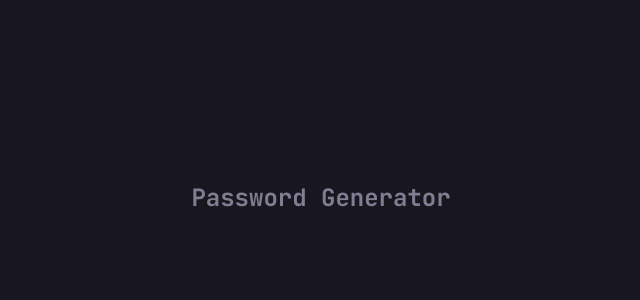
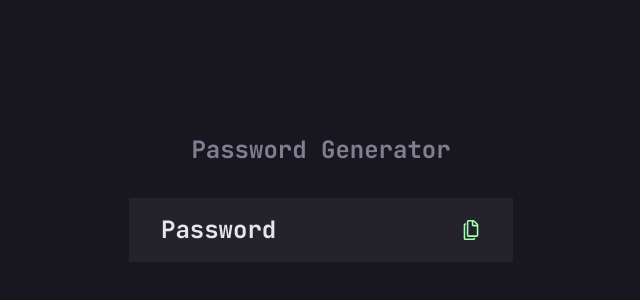
Before and after one commit to sarmaakondi/password-generator, a React (Vite) app: page / in a window 1280 px wide. Shown: the part 202-502 px from the top of the page, without its empty margins (319-959 px from the left). Built offline with nearby package versions, Linux system fonts and the light colour scheme.

Commit message:
Finish Password component

```diff
--- a/src/App.jsx
+++ b/src/App.jsx
@@ -5,7 +5,12 @@ import "./App.css";
 function App() {
     return (
         <>
-            <div className="flex items-center justify-center h-screen bg-pageBg">
+            <div className="flex flex-col items-center justify-center h-screen bg-pageBg">
+                <div>
+                    <h1 className="text-2xl text-headingColor mb-8">
+                        Password Generator
+                    </h1>
+                </div>
                 <Password />
             </div>
         </>
--- a/src/Password.jsx
+++ b/src/Password.jsx
@@ -1,7 +1,27 @@
 const Password = () => {
     return (
-        <div>
-            <h1 className="text-2xl text-headingColor">Password Generator</h1>
+        <div className="w-96 flex items-center justify-between bg-componentBg px-8 py-4">
+            <h1 className="text-textColor text-2xl">Password </h1>
+            <svg
+                className="fill-customGreen hover:fill-textColor cursor-pointer"
+                width="20px"
+                viewBox="0 0 16 16"
+                xmlns="http://www.w3.org/2000/svg"
+            >
+                <g id="SVGRepo_bgCarrier" strokeWidth="0" />
+
+                <g
+                    id="SVGRepo_tracerCarrier"
+                    strokeLinecap="round"
+                    strokeLinejoin="round"
+                />
+
+                <g id="SVGRepo_iconCarrier">
+                    <path d="M13.49 3 10.74.37A1.22 1.22 0 0 0 9.86 0h-4a1.25 1.25 0 0 0-1.22 1.25v11a1.25 1.25 0 0 0 1.25 1.25h6.72a1.25 1.25 0 0 0 1.25-1.25V3.88a1.22 1.22 0 0 0-.37-.88zm-.88 9.25H5.89v-11h2.72v2.63a1.25 1.25 0 0 0 1.25 1.25h2.75zm0-8.37H9.86V1.25l2.75 2.63z" />
+
+                    <path d="M10.11 14.75H3.39v-11H4V2.5h-.61a1.25 1.25 0 0 0-1.25 1.25v11A1.25 1.25 0 0 0 3.39 16h6.72a1.25 1.25 0 0 0 1.25-1.25v-.63h-1.25z" />
+                </g>
+            </svg>
         </div>
     );
 };
```
